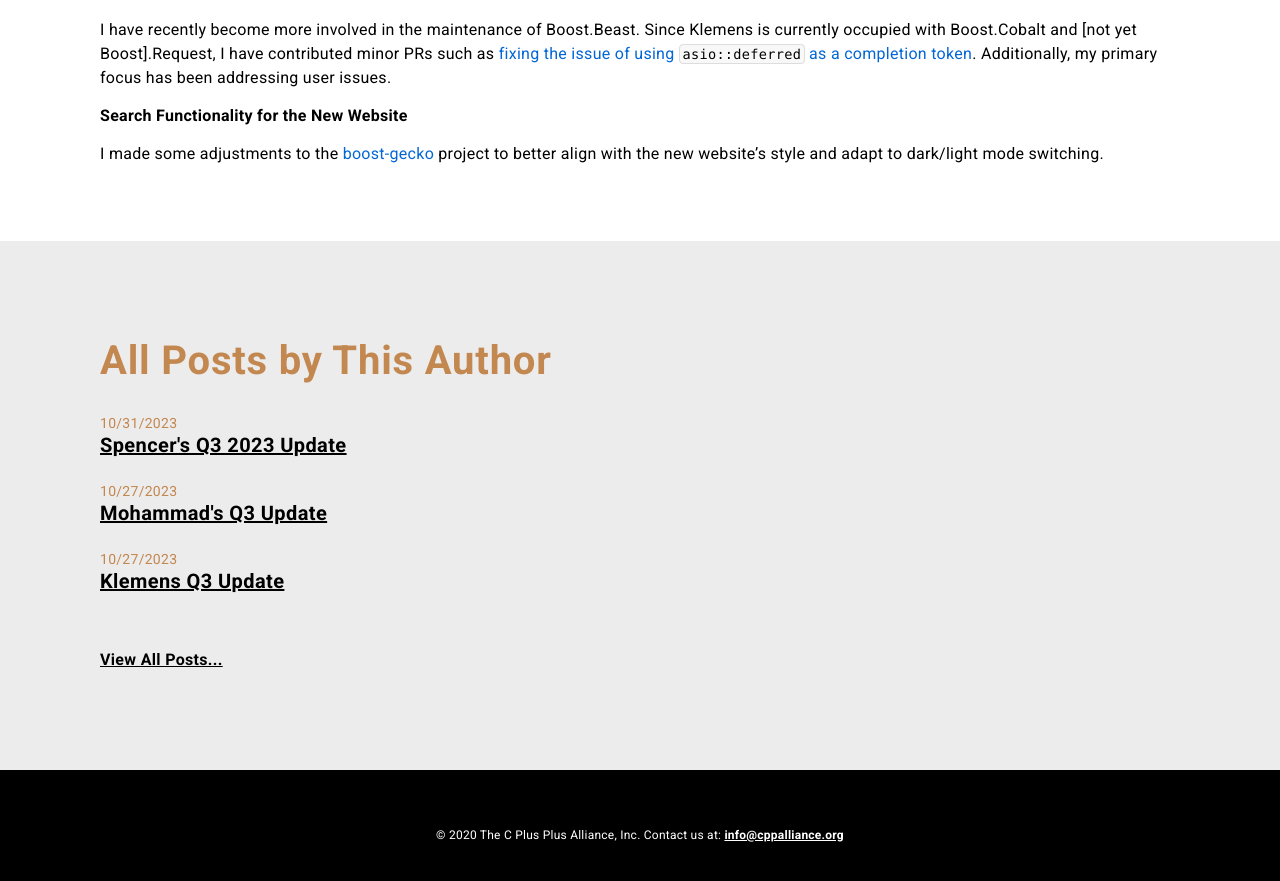
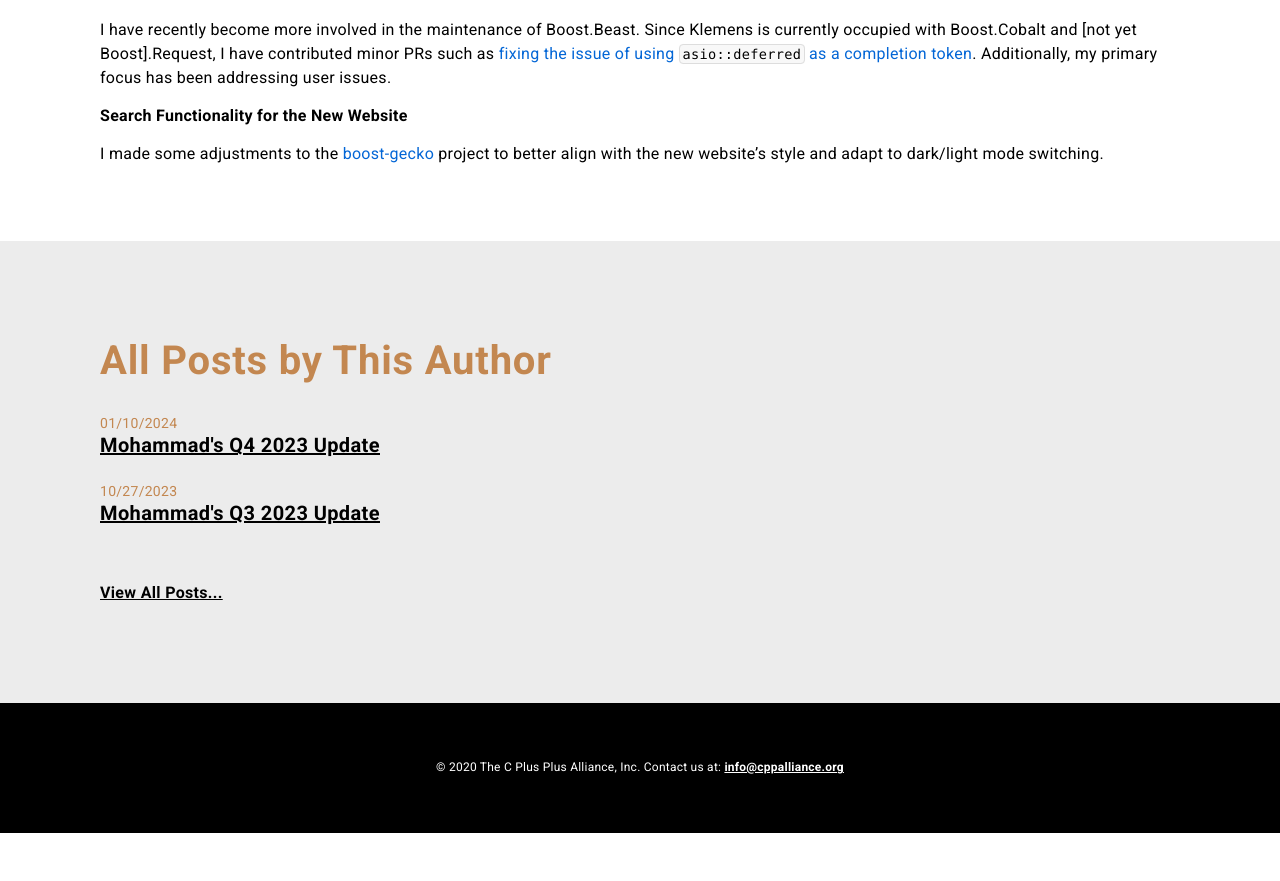
Before and after one commit to unecigarettewm/cppa-www, a Jekyll site: the page built from _posts/2023-10-27-MohammadsQ3Update.md, in a window 1280 px wide and 900 px high, scrolled down 734 px. Shown: the top 881 px of the window. Built offline with Jekyll 4.4.1, drawn with Linux system fonts in a browser that asks for light colours; comment, search, counter and statistics services are not loaded; after the commit the page ends 1567 px from its top, so only the background shows below that; some of the changed text lies outside the part shown.

Commit message:
Mohammad's Q4 2023 update

```diff
--- a/_posts/2023-10-27-MohammadsQ3Update.md
+++ b/_posts/2023-10-27-MohammadsQ3Update.md
@@ -1,8 +1,8 @@
 ---
 layout: post
 nav-class: dark
-categories: q3_update
-title: Mohammad's Q3 Update
+categories: mohammad
+title: Mohammad's Q3 2023 Update
 author-id: mohammad
 ---
 
```
Also changed, not shown: _posts/2024-01-10-MohammadsQ4Update.md (added, +55 -0 lines).
